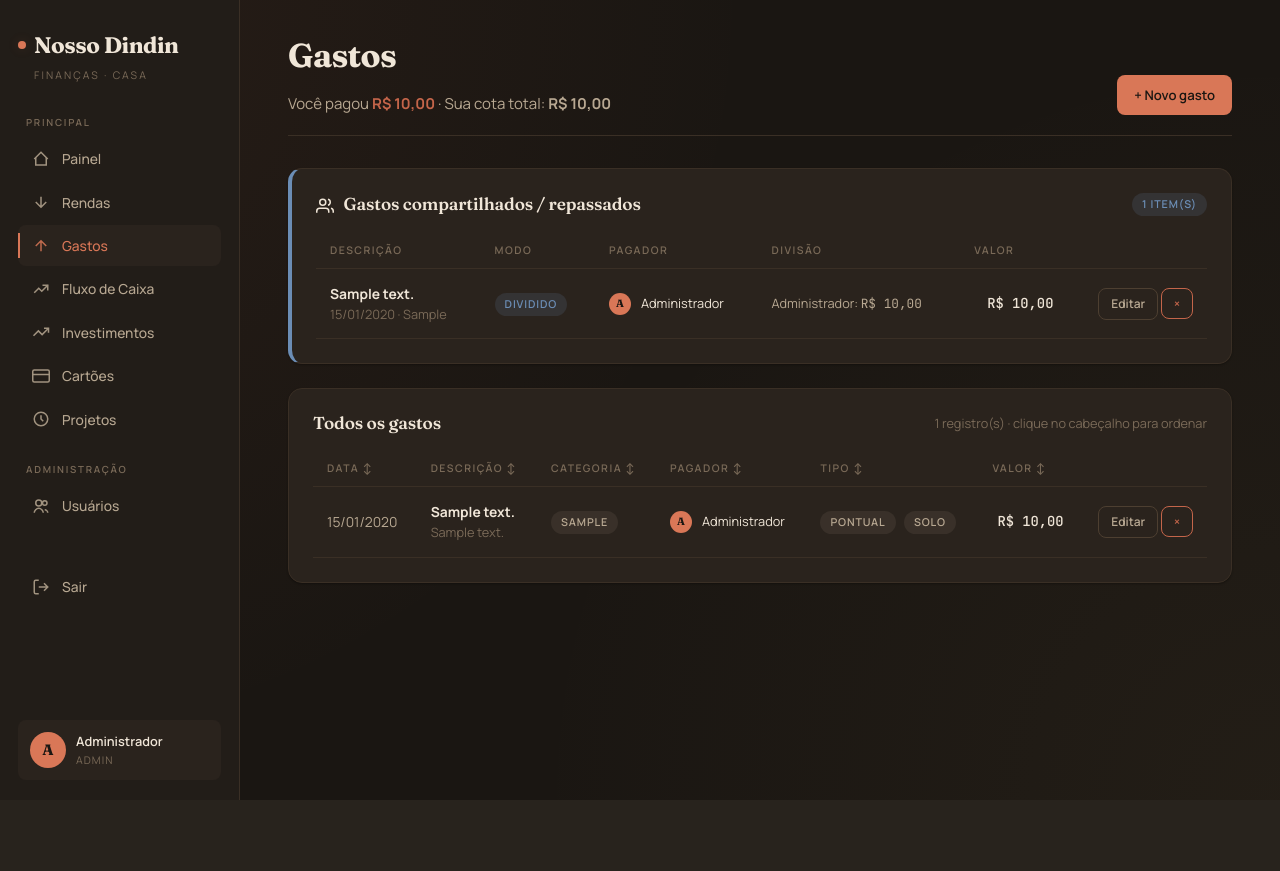
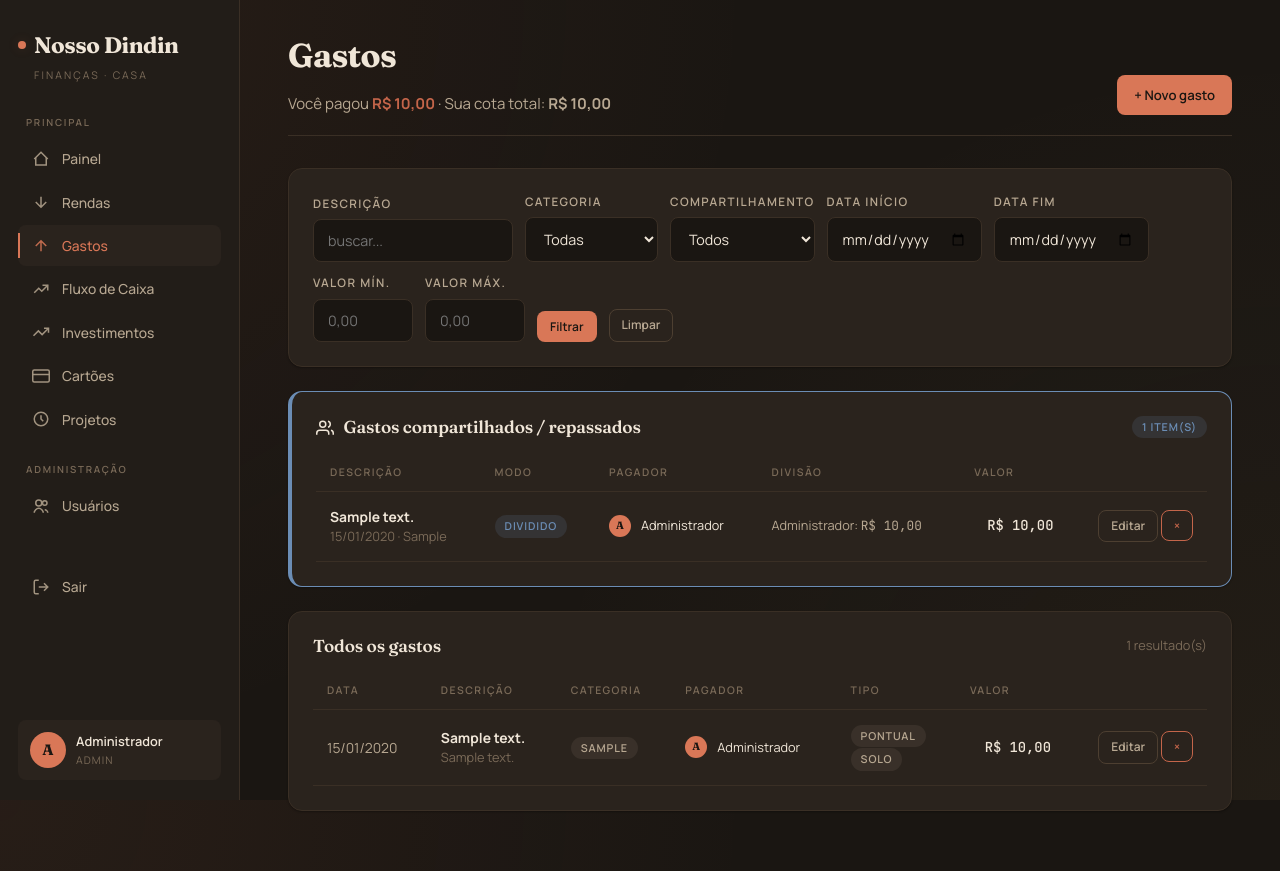
Before and after one commit to mavana1981-boop/NOSSOS-DINDINS, a Flask app: page /gastos/ in a window 1280 px wide. Before the commit the page ends 800 px from the top, so only its background shows below. Run offline with Flask 3, Linux system fonts and the light colour scheme; a user stored in the database is signed in; tables that the repository leaves empty hold one stand-in row (values such as "Sample post").

Commit message:
Update list.html

```diff
--- a/app/templates/expenses/list.html
+++ b/app/templates/expenses/list.html
@@ -10,10 +10,56 @@
   <a href="{{ url_for('expenses.new_expense') }}" class="btn btn-primary">+ Novo gasto</a>
 </div>
 
+<!-- Filtros -->
+<div class="card mb-3">
+  <form method="GET" class="flex flex-gap" style="flex-wrap:wrap;align-items:flex-end;gap:12px;">
+    <div class="form-group mb-0">
+      <label class="form-label">Descrição</label>
+      <input class="form-control" name="q" value="{{ q }}" placeholder="buscar..." style="min-width:160px;">
+    </div>
+    <div class="form-group mb-0">
+      <label class="form-label">Categoria</label>
+      <select class="form-control" name="category">
+        <option value="">Todas</option>
+        {% for c in categories %}
+          <option {% if cat_filter == c %}selected{% endif %}>{{ c }}</option>
+        {% endfor %}
+      </select>
+    </div>
+    <div class="form-group mb-0">
+      <label class="form-label">Compartilhamento</label>
+      <select class="form-control" name="share_mode">
+        <option value="">Todos</option>
+        <option value="solo" {% if share_filter == 'solo' %}selected{% endif %}>Solo</option>
+        <option value="integral" {% if share_filter == 'integral' %}selected{% endif %}>Repasse</option>
+        <option value="split" {% if share_filter == 'split' %}selected{% endif %}>Dividido</option>
+      </select>
+    </div>
+    <div class="form-group mb-0">
+      <label class="form-label">Data início</label>
+      <input class="form-control" type="date" name="date_from" value="{{ date_from }}">
+    </div>
+    <div class="form-group mb-0">
+      <label class="form-label">Data fim</label>
+      <input class="form-control" type="date" name="date_to" value="{{ date_to }}">
+    </div>
+    <div class="form-group mb-0">
+      <label class="form-label">Valor mín.</label>
+      <input class="form-control mono" name="val_min" value="{{ val_min }}" placeholder="0,00" style="width:100px;">
+    </div>
+    <div class="form-group mb-0">
+      <label class="form-label">Valor máx.</label>
+      <input class="form-control mono" name="val_max" value="{{ val_max }}" placeholder="0,00" style="width:100px;">
+    </div>
+    <button class="btn btn-primary btn-sm" style="margin-top:auto;">Filtrar</button>
+    <a href="{{ url_for('expenses.list_expenses') }}" class="btn btn-ghost btn-sm" style="margin-top:auto;">Limpar</a>
+  </form>
+</div>
+
 <!-- Gastos compartilhados/repassados em destaque -->
 {% set shared = expenses | selectattr('share_mode', 'ne', 'solo') | list %}
 {% if shared %}
-<div class="card mb-3" style="border-left:4px solid var(--blue);">
+<div class="card mb-3" style="border-color:var(--blue);border-left:4px solid var(--blue);">
   <div class="card-title">
     <h3>
       <svg style="width:18px;height:18px;vertical-align:middle;margin-right:6px;" viewBox="0 0 24 24" fill="none" stroke="currentColor" stroke-width="2"><path d="M17 21v-2a4 4 0 0 0-4-4H5a4 4 0 0 0-4 4v2"/><circle cx="9" cy="7" r="4"/><path d="M23 21v-2a4 4 0 0 0-3-3.87"/><path d="M16 3.13a4 4 0 0 1 0 7.75"/></svg>
@@ -74,30 +120,30 @@
 </div>
 {% endif %}
 
-<!-- Tabela principal -->
+<!-- Todos os gastos -->
 <div class="card">
   <div class="card-title">
     <h3>Todos os gastos</h3>
-    <span class="text-faint text-small">{{ expenses|length }} registro(s) · clique no cabeçalho para ordenar</span>
+    <span class="text-faint text-small">{{ expenses|length }} resultado(s)</span>
   </div>
   {% if expenses %}
   <div class="table-wrap">
-    <table class="tbl" id="tbl-gastos">
+    <table class="tbl">
       <thead>
         <tr>
-          <th class="sortable" data-col="0" style="cursor:pointer;">Data ↕</th>
-          <th class="sortable" data-col="1" style="cursor:pointer;">Descrição ↕</th>
-          <th class="sortable" data-col="2" style="cursor:pointer;">Categoria ↕</th>
-          <th class="sortable" data-col="3" style="cursor:pointer;">Pagador ↕</th>
-          <th class="sortable" data-col="4" style="cursor:pointer;">Tipo ↕</th>
-          <th class="sortable text-right" data-col="5" style="cursor:pointer;">Valor ↕</th>
+          <th>Data</th>
+          <th>Descrição</th>
+          <th>Categoria</th>
+          <th>Pagador</th>
+          <th>Tipo</th>
+          <th class="text-right">Valor</th>
           <th></th>
         </tr>
       </thead>
       <tbody>
         {% for e in expenses %}
         <tr>
-          <td class="text-dim" data-val="{{ e.spent_at.isoformat() }}">
+          <td class="text-dim">
             {{ e.spent_at|data_br }}
             {% if e.kind == 'recorrente' %}
               <div class="text-faint text-small">
@@ -114,23 +160,26 @@
               </div>
             {% endif %}
           </td>
-          <td data-val="{{ e.category }}"><span class="badge badge-solo">{{ e.category }}</span></td>
-          <td data-val="{{ e.payer.full_name }}">
+          <td><span class="badge badge-solo">{{ e.category }}</span></td>
+          <td>
             <div class="flex flex-gap">
               {% if e.payer.photo %}<img src="{{ e.payer.photo_url }}" class="avatar" style="width:22px;height:22px;">
               {% else %}<div class="avatar-fallback" style="width:22px;height:22px;font-size:0.7rem;">{{ e.payer.full_name[0]|upper }}</div>{% endif %}
               <span class="text-small">{{ e.payer.full_name.split()[0] }}</span>
             </div>
           </td>
-          <td data-val="{{ e.share_mode }}">
-            {% if e.kind == 'recorrente' %}<span class="badge badge-shared">{% if e.recurrence_months %}Parcelado{% else %}Fixo{% endif %}</span>
-            {% else %}<span class="badge badge-solo">Pontual</span>{% endif %}
-            &nbsp;
-            {% if e.share_mode == 'integral' %}<span class="badge badge-shared">Repasse</span>
-            {% elif e.share_mode == 'split' %}<span class="badge badge-shared">Dividido</span>
-            {% else %}<span class="badge badge-solo">Solo</span>{% endif %}
+          <td>
+            <div>
+              {% if e.kind == 'recorrente' %}<span class="badge badge-shared">{% if e.recurrence_months %}Parcelado{% else %}Fixo{% endif %}</span>
+              {% else %}<span class="badge badge-solo">Pontual</span>{% endif %}
+            </div>
+            <div class="mt-1">
+              {% if e.share_mode == 'integral' %}<span class="badge badge-shared">Repasse</span>
+              {% elif e.share_mode == 'split' %}<span class="badge badge-shared">Dividido</span>
+              {% else %}<span class="badge badge-solo">Solo</span>{% endif %}
+            </div>
           </td>
-          <td class="text-right amount" data-val="{{ e.amount }}">
+          <td class="text-right amount">
             {{ e.amount|brl }}
             {% if e.kind == 'recorrente' and e.recurrence_months %}
               <div class="text-faint text-small">total {{ (e.amount * e.recurrence_months)|brl }}</div>
@@ -140,7 +189,7 @@
             {% if e.payer_id == current_user.id or current_user.is_admin %}
               <a href="{{ url_for('expenses.edit_expense', expense_id=e.id) }}" class="btn btn-ghost btn-sm">Editar</a>
               <form method="POST" action="{{ url_for('expenses.delete_expense', expense_id=e.id) }}"
-                    style="display:inline;" onsubmit="return confirm('Excluir este gasto?');">
+                    style="display:inline;" onsubmit="return confirm('Excluir?');">
                 <button class="btn btn-danger btn-sm">×</button>
               </form>
             {% endif %}
@@ -152,47 +201,10 @@
   </div>
   {% else %}
     <div class="empty-state">
-      <h4>Nenhum gasto registrado</h4>
-      <p>Comece a registrar suas despesas — sozinhas ou compartilhadas.</p>
-      <a href="{{ url_for('expenses.new_expense') }}" class="btn btn-primary btn-sm mt-2">Registrar primeiro</a>
+      <h4>Nenhum gasto encontrado</h4>
+      <p>Tente ajustar os filtros ou registre um novo gasto.</p>
     </div>
   {% endif %}
 </div>
 
-<script>
-(function() {
-  const table = document.getElementById('tbl-gastos');
-  if (!table) return;
-  let sortCol = -1, sortAsc = true;
-
-  table.querySelectorAll('th.sortable').forEach(th => {
-    th.addEventListener('click', () => {
-      const col = parseInt(th.dataset.col);
-      if (sortCol === col) sortAsc = !sortAsc;
-      else { sortCol = col; sortAsc = true; }
-
-      // Atualiza indicadores
-      table.querySelectorAll('th.sortable').forEach(t => {
-        t.textContent = t.textContent.replace(' ↑','').replace(' ↓','').replace(' ↕','') + ' ↕';
-      });
-      th.textContent = th.textContent.replace(' ↕','') + (sortAsc ? ' ↑' : ' ↓');
-
-      const tbody = table.querySelector('tbody');
-      const rows = Array.from(tbody.querySelectorAll('tr'));
-      rows.sort((a, b) => {
-        const aCell = a.querySelectorAll('td')[col];
-        const bCell = b.querySelectorAll('td')[col];
-        const aVal = (aCell.dataset.val || aCell.textContent).trim().toLowerCase();
-        const bVal = (bCell.dataset.val || bCell.textContent).trim().toLowerCase();
-        const aNum = parseFloat(aVal);
-        const bNum = parseFloat(bVal);
-        if (!isNaN(aNum) && !isNaN(bNum)) return sortAsc ? aNum - bNum : bNum - aNum;
-        return sortAsc ? aVal.localeCompare(bVal, 'pt-BR') : bVal.localeCompare(aVal, 'pt-BR');
-      });
-      rows.forEach(r => tbody.appendChild(r));
-    });
-  });
-})();
-</script>
-
 {% endblock %}
```
